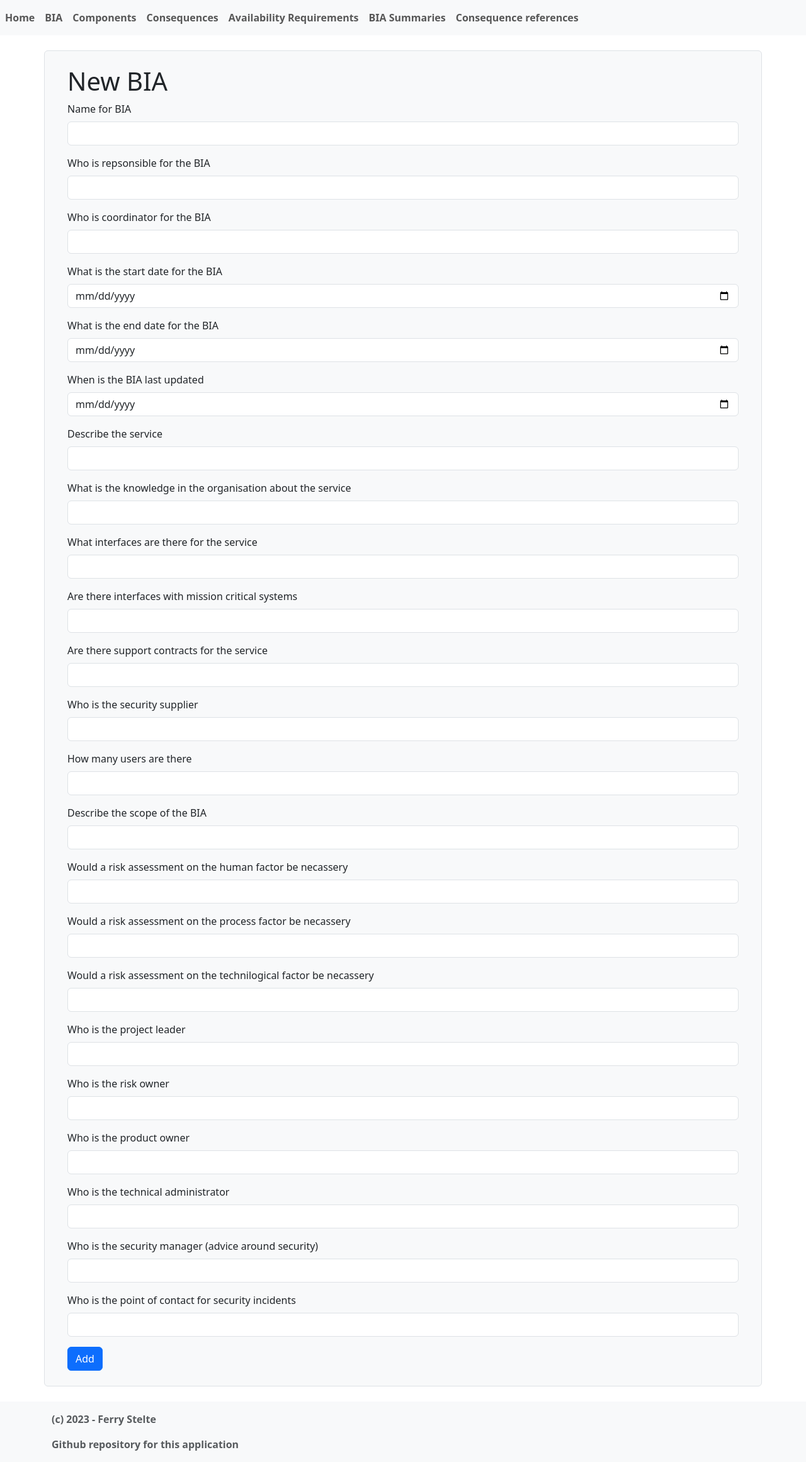
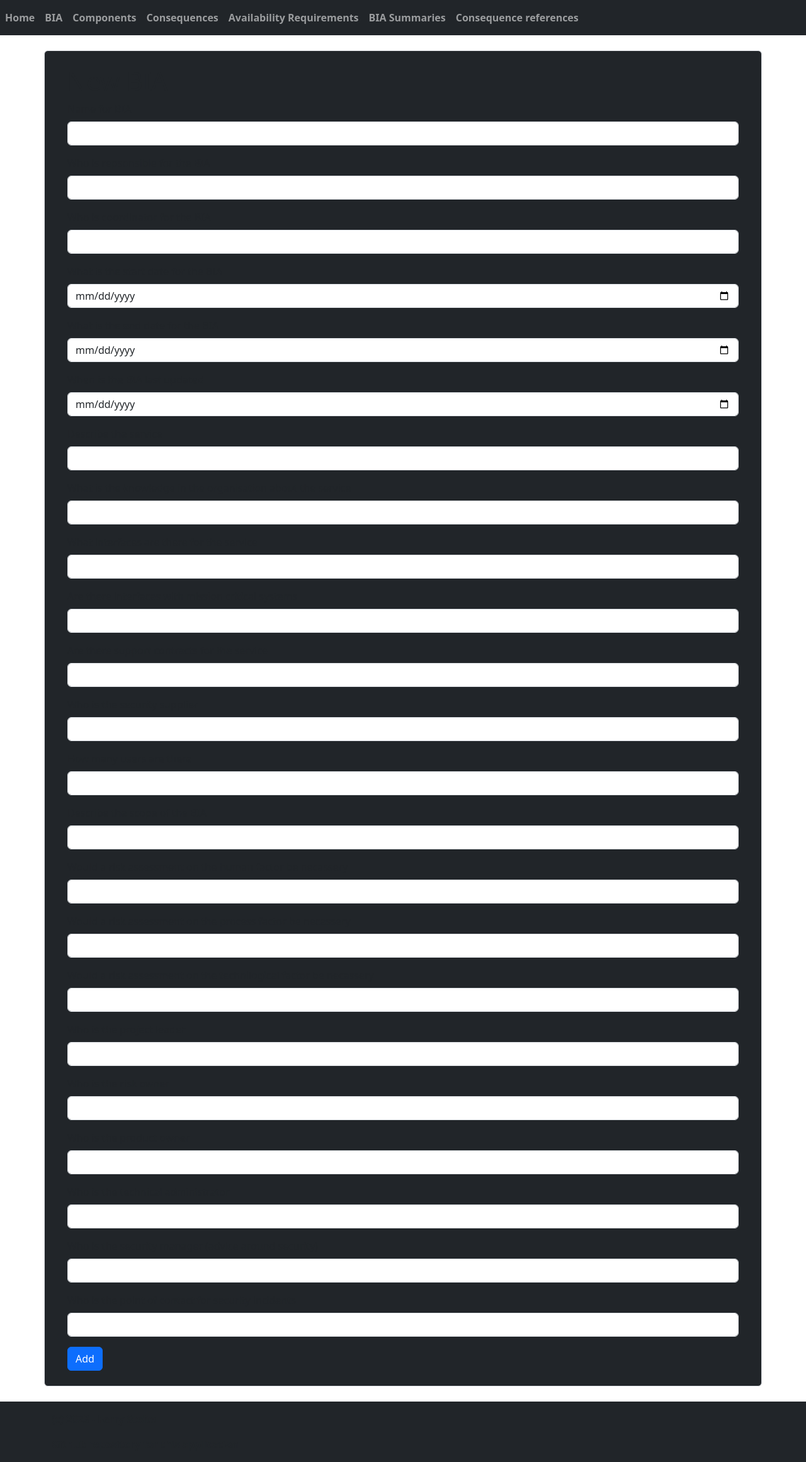
Before and after one commit to fstelte/Business-Impact-Assessment, a Flask app: page /manage-data/bia/new in a window 1280 px wide. Shown: the whole page at 63% size. Run offline with Flask 3, Linux system fonts and the light colour scheme; parts of the project's set-up code (start-up, migrations or seed data) failed here and were passed over; some libraries are stand-ins or nearby versions.

Commit message:
Updates for darkmode

```diff
--- a/app/blueprints/manage_data/views.py
+++ b/app/blueprints/manage_data/views.py
@@ -104,13 +104,13 @@ def bia_list():
             'col_title': 'Responsible'
         },
         {
-            'col_title': 'Delete'
+            'col_title': 'Add component'
         },
         {
-            'col_title': 'Add Component'
+            'col_title': 'Export to CSV'
         },
         {
-            'col_title' : 'Export to CSV'
+            'col_title' : 'Delete BIA'
         }
     ]
 
@@ -139,16 +139,16 @@ def bia_list():
                 'col_value': bia.responsible,
             },
             {
-                'col_value': 'delete',
-                'url': url_for('manage_data.bia_delete', bia_id=bia.id),
-            },
-            {
-                'col_value': 'Add Component',
+                'col_value': 'Add',
                 'url': url_for('manage_data.component_new', bia_id=bia.id),
             },
             {
                 'col_value': 'Export',
                 'url': url_for('manage_data.bia_export', bia_id=bia.id),
+            },
+            {
+                'col_value': 'delete',
+                'url': url_for('manage_data.bia_delete', bia_id=bia.id),
             }
             ])
 
--- a/app/templates/base.html
+++ b/app/templates/base.html
@@ -6,7 +6,7 @@
 <html lang="en">
 <head>
     <meta charset="utf-8">
-    <meta name="viewport" content="width=device-width, initial-scale=1, shrink-to-fit=no">
+    <meta name="viewport" content="width=device-width, initial-scale=1, shrink-to-fit=no body-dark">
     <title>Business Impact Assessment</title>
     {{ bootstrap.load_css() }}
     <!--DarkMode begin-->
@@ -14,10 +14,10 @@
         @media (prefers-color-scheme: dark) {
             body {
                 background-color: #343a40;
-                color: #000000;
+                color: #fff;
             }
 
-            .btn-primary {
+            .button-primary {
                 background-color: #0d6efd;
                 border-color: #0d6efd;
             }
@@ -29,7 +29,7 @@
 
         <!--Navbar-->
 
-            <nav class="navbar navbar-expand-lg navbar-light bg-light mb-4">
+            <nav class="navbar navbar-expand-lg navbar-dark bg-dark mb-4">
                 <button class="navbar-toggler" type="button" data-toggle="collapse" data-target="#navbarSupportedContent"
                         aria-controls="navbarSupportedContent" aria-expanded="false" aria-label="Toggle navigation">
                     <span class="navbar-toggler-icon"></span>
@@ -50,7 +50,7 @@
 
         <!--Body-->
 
-            <main class="container bg-light min-h-100 d-inline-block flex-grow-1 mb-4 border rounded">
+            <main class="container bg-dark min-h-100 d-inline-block flex-grow-1 mb-4 border rounded">
                 <div class="p-4">
                 {{ render_messages(container=False, dismissible=True) }}
                 {% block content %}{% endblock %}
@@ -59,7 +59,7 @@
 
 
         <!--Footer-->
-        <footer class="text-center text-lg-start bg-light text-muted mt-auto">
+        <footer class="text-center text-lg-start bg-dark text-muted mt-auto">
             <span class="text-muted">{% include "incl_footer.html" %}</span>
         </footer>
 
--- a/app/templates/items_list.html
+++ b/app/templates/items_list.html
@@ -8,7 +8,7 @@
 		{{ title }}
 	</h1>
 	{% if tbody_tr_items %}
-	<table class="table">
+	<table class="table table-dark">
 		<thead>
 		<tr>
 			{% for thead_th_item in thead_th_items %}
@@ -45,7 +45,7 @@
 		No items found
 		</p>
 	{% endif %}
-	<a class="btn btn-outline-dark" href="{{ item_new_url }}" role="button">
+	<a class="btn btn-outline-light" href="{{ item_new_url }}" role="button">
 		{{ item_new_text }}
 	</a>
 
```
